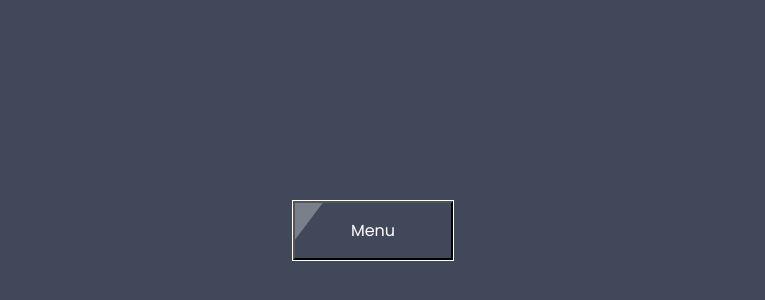
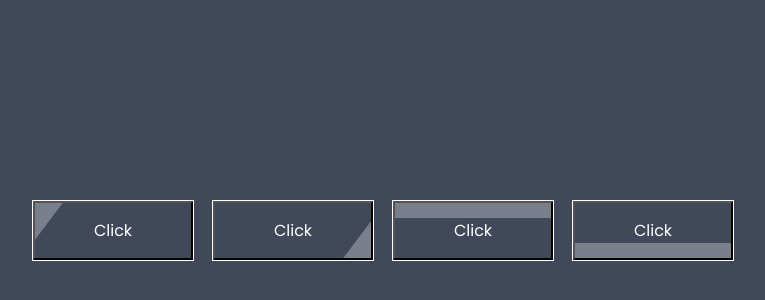
Before and after one commit to Davlemecreant/dropdown, a plain HTML site: page index.html in a window 1280 px wide. Shown: the part 178-478 px from the top of the page, without its empty margins (267-1032 px from the left). Drawn offline with Linux system fonts and the light colour scheme.

Commit message:
Add files via upload

```diff
--- a/index.html
+++ b/index.html
@@ -9,8 +9,10 @@
     <script defer src="script.js"></script>
 </head>
 <body>
+
+  <div class="container">
     <div class="dropdown">
-        <button id="btn" onclick="myFunction()" class="menubtn">Menu</button>
+        <button id="btn" onclick="myFunction()" class="menubtn">Click</button>
         <div id="menu" class="dropdown-content">
           <a href="#">Accueil</a>
           <a href="#">Articles</a>
@@ -19,5 +21,38 @@
           <a href="#">Contact</a>
         </div>
       </div>
+
+      <div class="dropdown">
+        <button id="btn" onclick="myFunction()" class="menubtn2">Click</button>
+        <div id="menu" class="dropdown-content">
+          <a href="#">Accueil</a>
+          <a href="#">Articles</a>
+          <a href="#">Promos</a>
+          <a href="#">À propos</a>
+          <a href="#">Contact</a>
+        </div>
+    </div>
+    <div class="dropdown">
+      <button id="btn" onclick="myFunction()" class="menubtn3">Click</button>
+      <div id="menu" class="dropdown-content">
+        <a href="#">Accueil</a>
+        <a href="#">Articles</a>
+        <a href="#">Promos</a>
+        <a href="#">À propos</a>
+        <a href="#">Contact</a>
+      </div>
+    </div>
+    <div class="dropdown">
+      <button id="btn" onclick="myFunction()" class="menubtn4">Click</button>
+      <div id="menu" class="dropdown-content">
+        <a href="#">Accueil</a>
+        <a href="#">Articles</a>
+        <a href="#">Promos</a>
+        <a href="#">À propos</a>
+        <a href="#">Contact</a>
+      </div>
+    </div>
+
+  </div>
 </body>
 </html>
--- a/script.js
+++ b/script.js
@@ -1,21 +1,16 @@
-    // menu déroulant
+// menu déroulant
+let variable = document.querySelectorAll('button')
+let menu = document.querySelectorAll('.dropdown-content')
+let liens = document.querySelectorAll('a')
 
-    document.getElementById("btn").onclick = function(){myFunction()};
+for (let i = 0; i < liens.length; i++) {
+    variable[i].addEventListener('click', function () {
+        menu[i].classList.toggle('show')
+        liens.forEach((lien) => {
+            lien.addEventListener('click', function () {
+                menu[i].classList.remove('show')
 
-    function myFunction(){
-        document.getElementById("menu").classList.toggle("show");
-    }
-
-    window.onclick = function(event) {
-        if (!event.target.matches('.menubtn')) {
-
-          var dropdowns = document.getElementsByClassName("dropdown-content");
-          var i;
-          for (i = 0; i < dropdowns.length; i++) {
-            var openDropdown = dropdowns[i];
-            if (openDropdown.classList.contains('show')) {
-              openDropdown.classList.remove('show');
-            }
-          }
-        }
-      }
+            })
+        })
+    })
+}
--- a/style.css
+++ b/style.css
@@ -10,10 +10,18 @@ body
     display: flex;
     justify-content: center;
     align-items: center;
+    flex-direction: column;
     min-height: 100vh;
 }
 
+.container
+{
+    display: flex;
+    justify-content: space-around;
 
+}
+
+/* bouton 1 */
 .menubtn
 {
     position: relative;
@@ -21,6 +29,7 @@ body
     color: white;
     min-width: 160px;
     padding: 15px 40px;
+    margin-left: 20px;
     font-size: 16px;
     outline:  1px solid white;
     cursor: pointer;
@@ -51,7 +60,9 @@ body
     position: absolute;
     background-color: #f9f9f9;
     text-align: center;
+    margin-left: 20px;
     min-width: 160px;
+    outline:  1px solid white;
     overflow: auto;
     box-shadow: 0px 8px 16px 0px rgba(0,0,0,0.2);
 }
@@ -76,3 +87,103 @@ body
 {
     display:block;
 }
+
+/* bouton 2 */
+
+.menubtn2
+{
+    position: relative;
+    background-color: #40485a;
+    color: white;
+    min-width: 160px;
+    padding: 15px 40px;
+    margin-left: 20px;
+    font-size: 16px;
+    outline:  1px solid white;
+    cursor: pointer;
+    overflow:hidden;
+    display: inline-block;
+}
+
+.menubtn2:before {
+    content: "";
+    position: absolute;
+    height: 150px;
+    width: 50px;
+    background : white;
+    right: -55px;
+    bottom: -40px;
+    transform: rotate(37deg);
+    transition: all .3s;
+    opacity: 0.3;
+  }
+
+  .menubtn2:hover:before {
+    right:95%;
+  }
+
+  /* bouton 3 */
+
+  .menubtn3
+{
+    position: relative;
+    background-color: #40485a;
+    color: white;
+    min-width: 160px;
+    padding: 15px 40px;
+    margin-left: 20px;
+    font-size: 16px;
+    outline:  1px solid white;
+    cursor: pointer;
+    overflow:hidden;
+    display: inline-block;
+}
+
+.menubtn3:before {
+  content: "";
+  position: absolute;
+  height: 15px;
+  width: 100%;
+  background : #fff;
+  left: 0;
+  top: 0;
+  transition: all .3s;
+  opacity: 0.3;
+}
+
+.menubtn3:hover:before {
+  top: 72%;
+}
+
+/* bouton 4 */
+
+.menubtn4
+{
+    position: relative;
+    background-color: #40485a;
+    color: white;
+    min-width: 160px;
+    padding: 15px 40px;
+    margin-left: 20px;
+    font-size: 16px;
+    outline:  1px solid white;
+    cursor: pointer;
+    overflow:hidden;
+    display: inline-block;
+}
+
+.menubtn4:before {
+  content: "";
+  position: absolute;
+  height: 15px;
+  width: 100%;
+  background : #fff;
+  left: 0;
+  bottom: 0;
+  transition: all .3s;
+  opacity: 0.3;
+}
+
+.menubtn4:hover:before {
+  bottom: 72%;
+}
```
